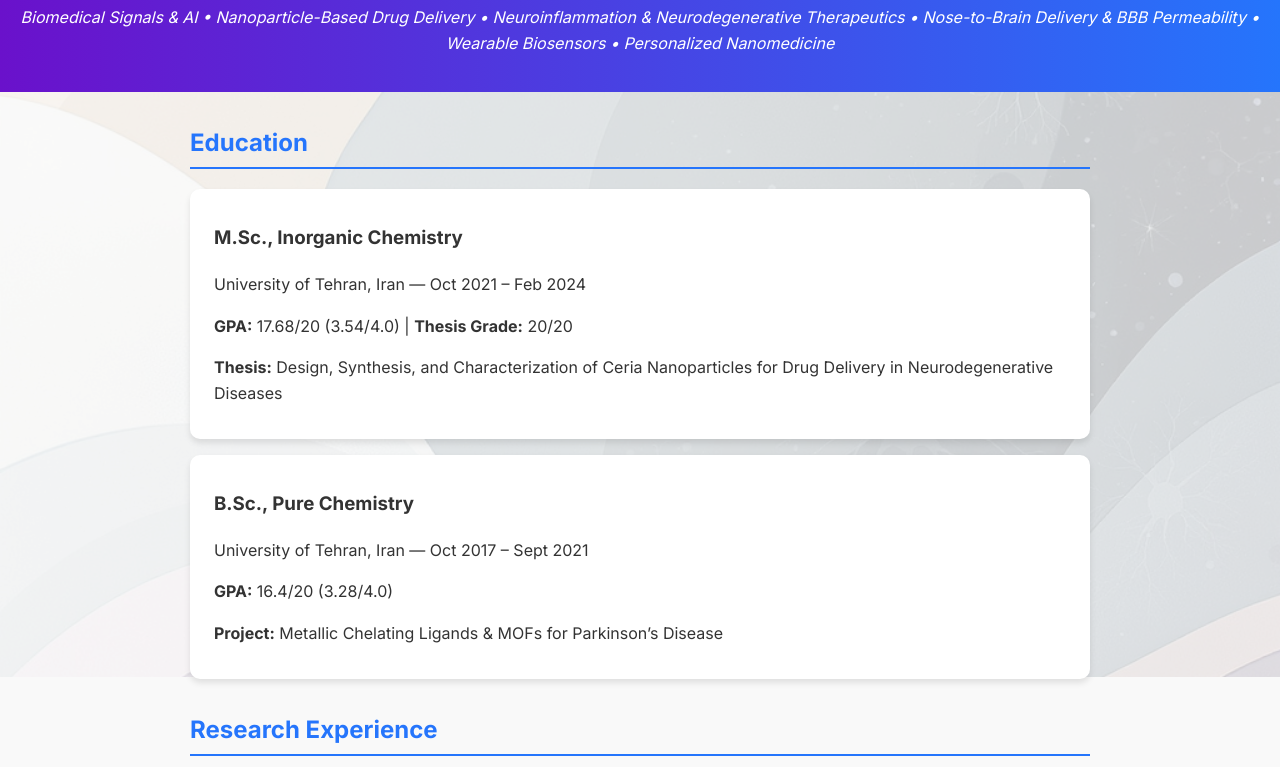
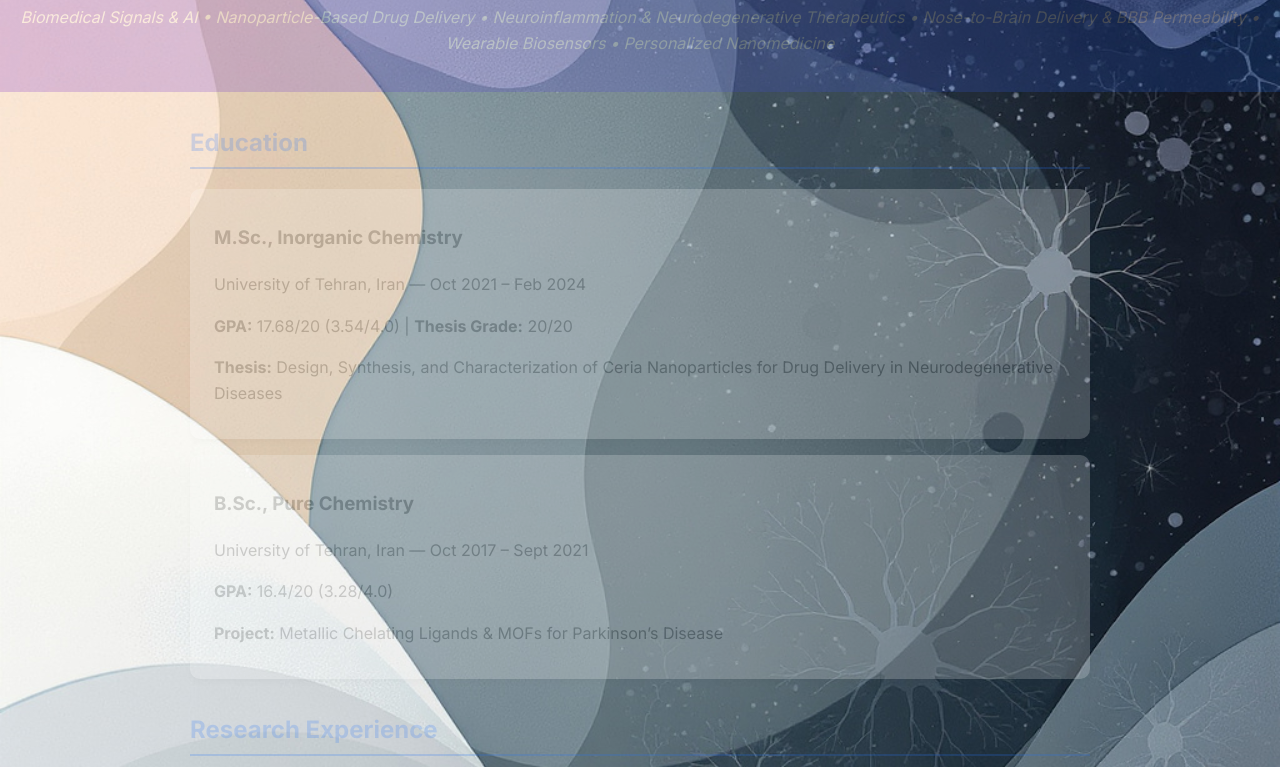
Before and after one commit to Saina-Bijanzadeh/saina-bijanzadeh.github.io, a plain HTML site: page index.html in a window 1280 px wide. Shown: the part 123-890 px from the top of the page. Drawn offline with Linux system fonts and the light colour scheme.

Commit message:
Update style.css

```diff
--- a/style.css
+++ b/style.css
@@ -1,13 +1,10 @@
-body::before {
-    content: "";
-    display: block;
-    position: fixed;
-    top: 0;
-    left: 0;
-    width: 100%;
-    height: 100%;
-    background: url('https://raw.githubusercontent.com/Saina-Bijanzadeh/saina-bijanzadeh.github.io/main/images/openart-image_6jGv3oxC_1758702286451_raw.jpg') no-repeat center center;
+body {
+    font-family: 'Inter', sans-serif;
+    line-height: 1.6;
+    color: #333;
+    margin: 0;
+    padding: 0;
+    background: url('https://raw.githubusercontent.com/Saina-Bijanzadeh/saina-bijanzadeh.github.io/main/images/openart-image_6jGv3oxC_1758702286451_raw.jpg') no-repeat center center fixed;
     background-size: cover;
-    opacity: 0.2; /* Adjust opacity for subtlety */
-    z-index: -1; /* Behind all content */
+    opacity: 0.2; /* Optional: Adjust opacity for subtlety */
 }
```
